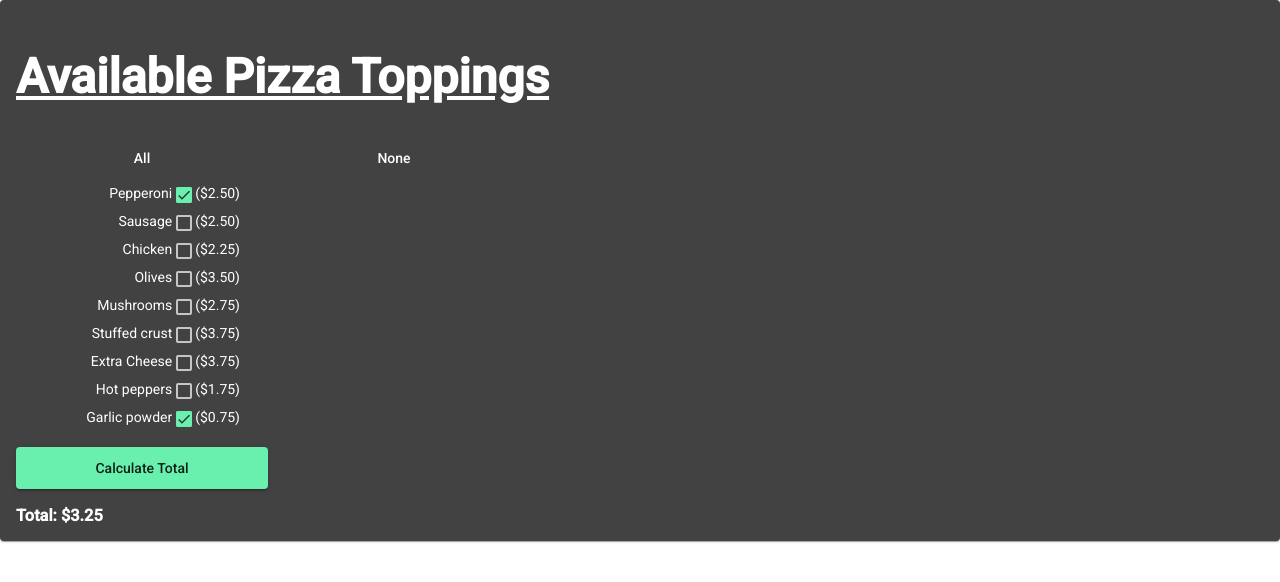
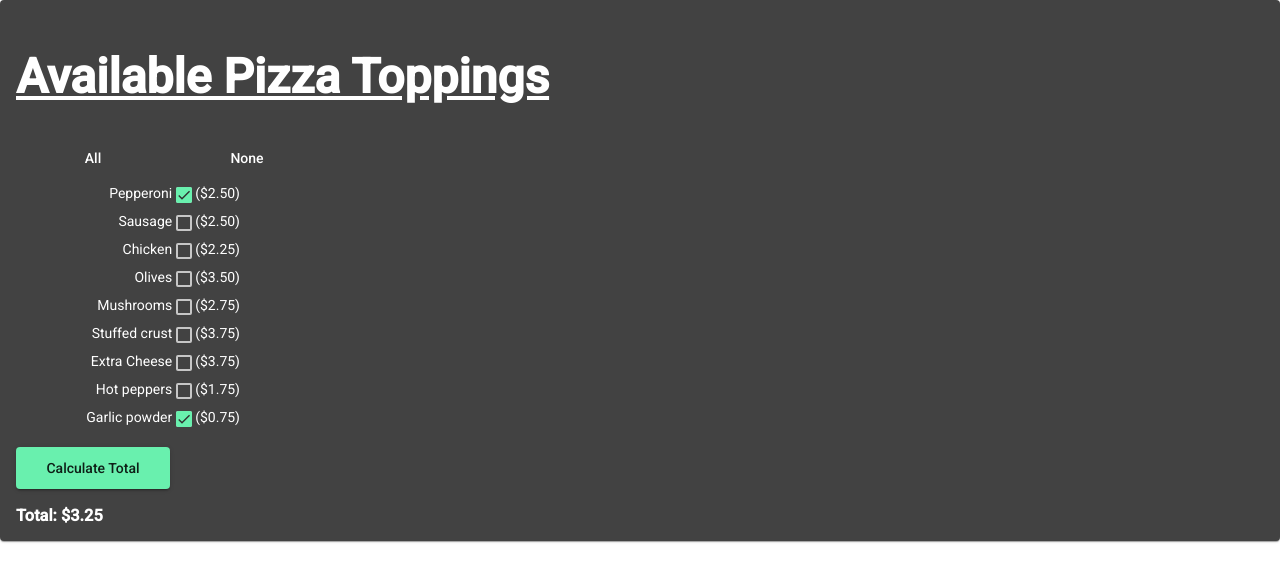
Before and after one commit to 2019-fall-jsf-th/components, an Angular app: page / in a window 1280 px wide. Shown: the top 582 px of the page. Built offline with nearby package versions, Linux system fonts and the light colour scheme.

Commit message:
Make button narrower

```diff
--- a/src/app/pizza-topping/pizza-topping.component.css
+++ b/src/app/pizza-topping/pizza-topping.component.css
@@ -14,7 +14,7 @@
 }
 
 #pizzaComponentContainer button {
-    width: 18em;
+    width: 11em;
     height: 3em;
     border-radius: 4px;
 }
```
